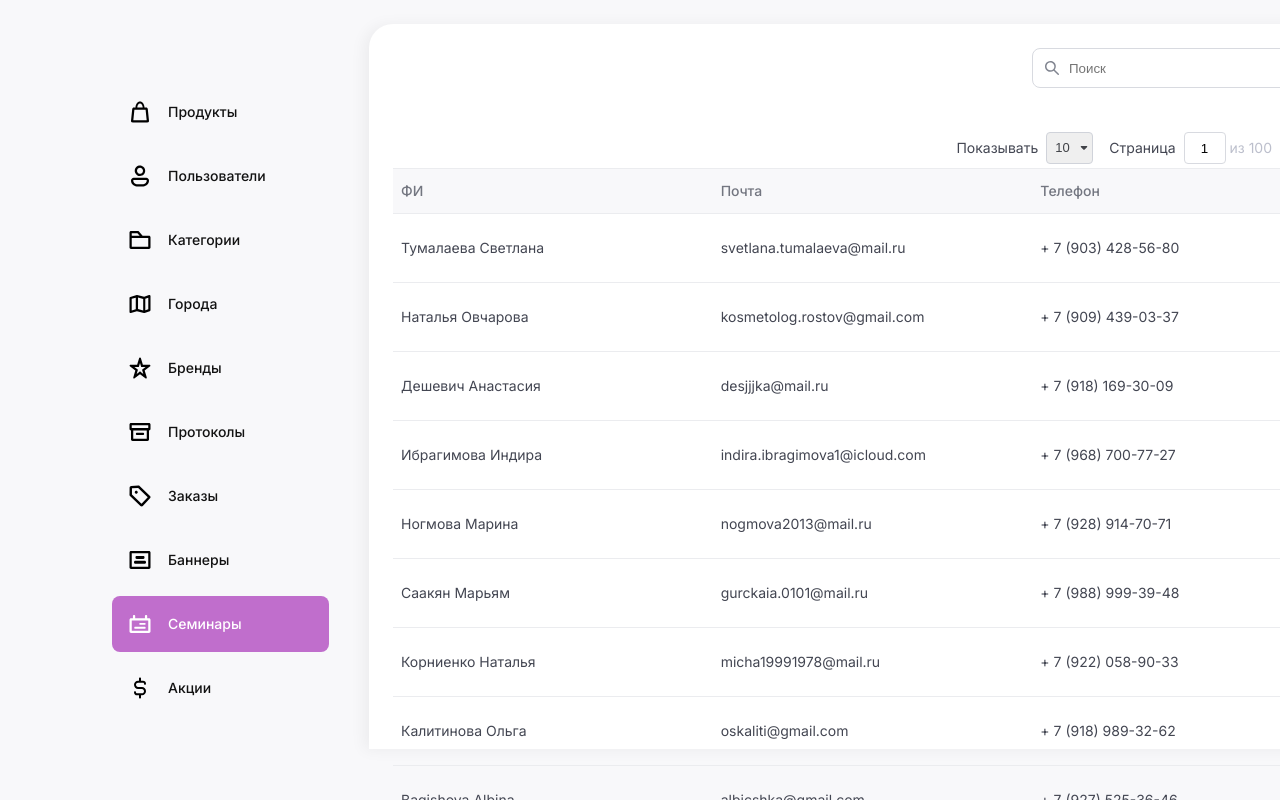
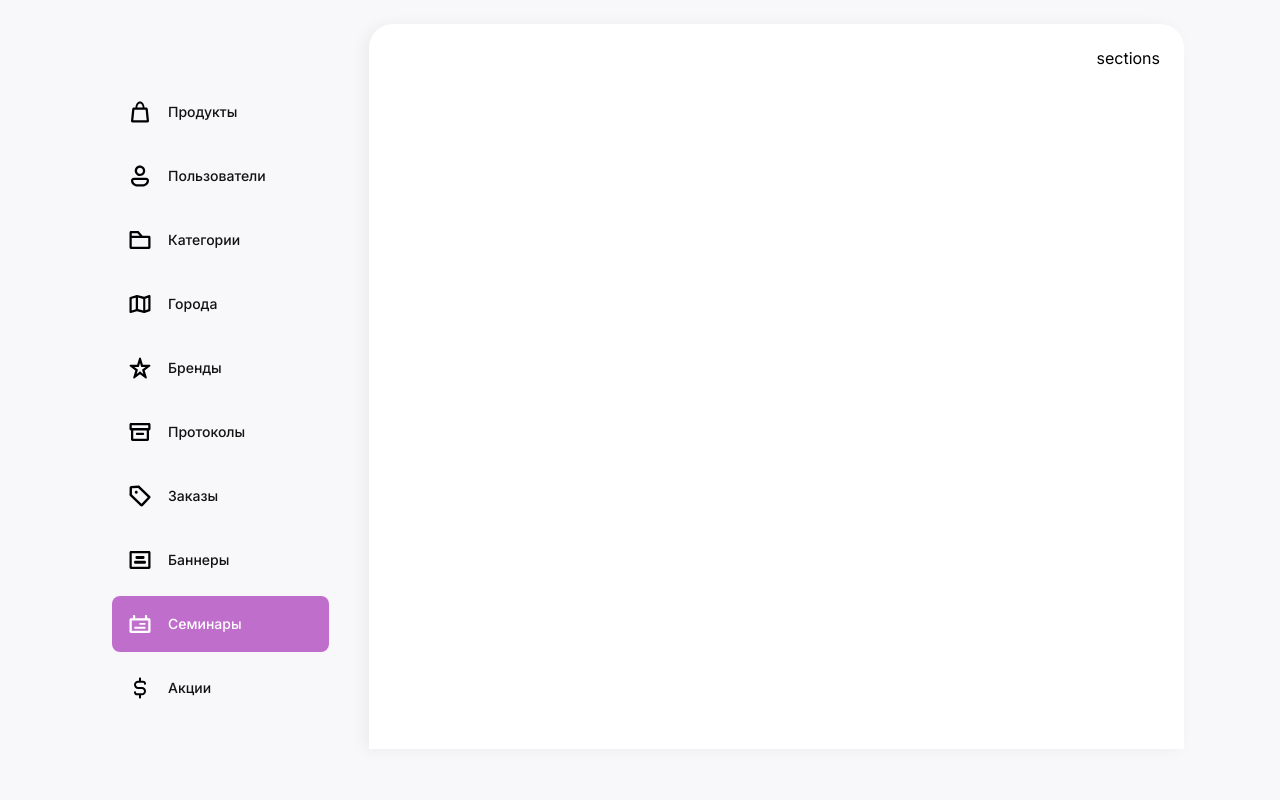
Before and after one commit to BrynkinSergey/itrum-react-app-1, a React (Create React App) app: page /seminars in a window 1280 px wide. Built offline with nearby package versions, Linux system fonts and the light colour scheme.

Commit message:
refactor

```diff
--- a/src/App.js
+++ b/src/App.js
@@ -1,10 +1,10 @@
 import "./App.scss";
-import Index from "./components/Layout";
+import Layout from "./components/Layout";
 
 function App() {
 
     return (
-        <Index/>
+        <Layout/>
     );
 }
 
--- a/src/components/Layout/index.jsx
+++ b/src/components/Layout/index.jsx
@@ -1,27 +1,27 @@
 import styles from './style.module.scss'
 import {Route, Routes} from "react-router-dom";
 import CustomNavLink from "./components/CustomNavLink/CustomNavLink";
-import navlinks from "../../constants/navlinks.constants.js";
+import navLinks from "../../constants/navlinks.constants.js";
 import PromotionPage from "../../pages/PromotionPage/PromotionPage";
 import ClientsPage from "../../pages/ClientsPage";
 
 const Layout = () =>
     (<div className={styles.layout}>
         <nav className={styles.navbar}>
-            {navlinks.map(el => <CustomNavLink key={`navlink-${el.id}`} id={el.id} text={el.text} Icon={el.icon}/>)}
+            {navLinks.map(el => <CustomNavLink key={`navlink-${el.id}`} id={el.id} text={el.text} Icon={el.icon}/>)}
         </nav>
         <main className={styles.content}>
             <Routes>
                 <Route index element={<></>}/>
                 <Route path={'products'} element={<div>Products</div>}/>
-                <Route path={'users'} element={<div>users</div>}/>
+                <Route path={'users'} element={<ClientsPage/>}/>
                 <Route path={'categories'} element={<div>categories</div>}/>
                 <Route path={'cities'} element={<div>cities</div>}/>
                 <Route path={'brands'} element={<div>brands</div>}/>
                 <Route path={'protocols'} element={<div>protocols</div>}/>
                 <Route path={'orders'} element={<div>orders</div>}/>
                 <Route path={'banners'} element={<div>banners</div>}/>
-                <Route path={'seminars'} element={<ClientsPage/>}/>
+                <Route path={'seminars'} element={<div>sections</div>}/>
                 <Route path={'promotions'} element={<PromotionPage/>}/>
             </Routes>
         </main>
--- a/src/constants/navlinks.constants.js
+++ b/src/constants/navlinks.constants.js
@@ -9,7 +9,7 @@ import {ReactComponent as ProtocolsIcon} from '../images/icons/navbar/Protocols.
 import {ReactComponent as SeminarsIcon} from '../images/icons/navbar/Seminars.svg'
 import {ReactComponent as UsersIcon} from '../images/icons/navbar/Users.svg'
 
-const navlinks = [
+const navLinks = [
     {
         id: 'products',
         text: 'Продукты',
@@ -62,4 +62,4 @@ const navlinks = [
     },
 ]
 
-export default navlinks
+export default navLinks
```
